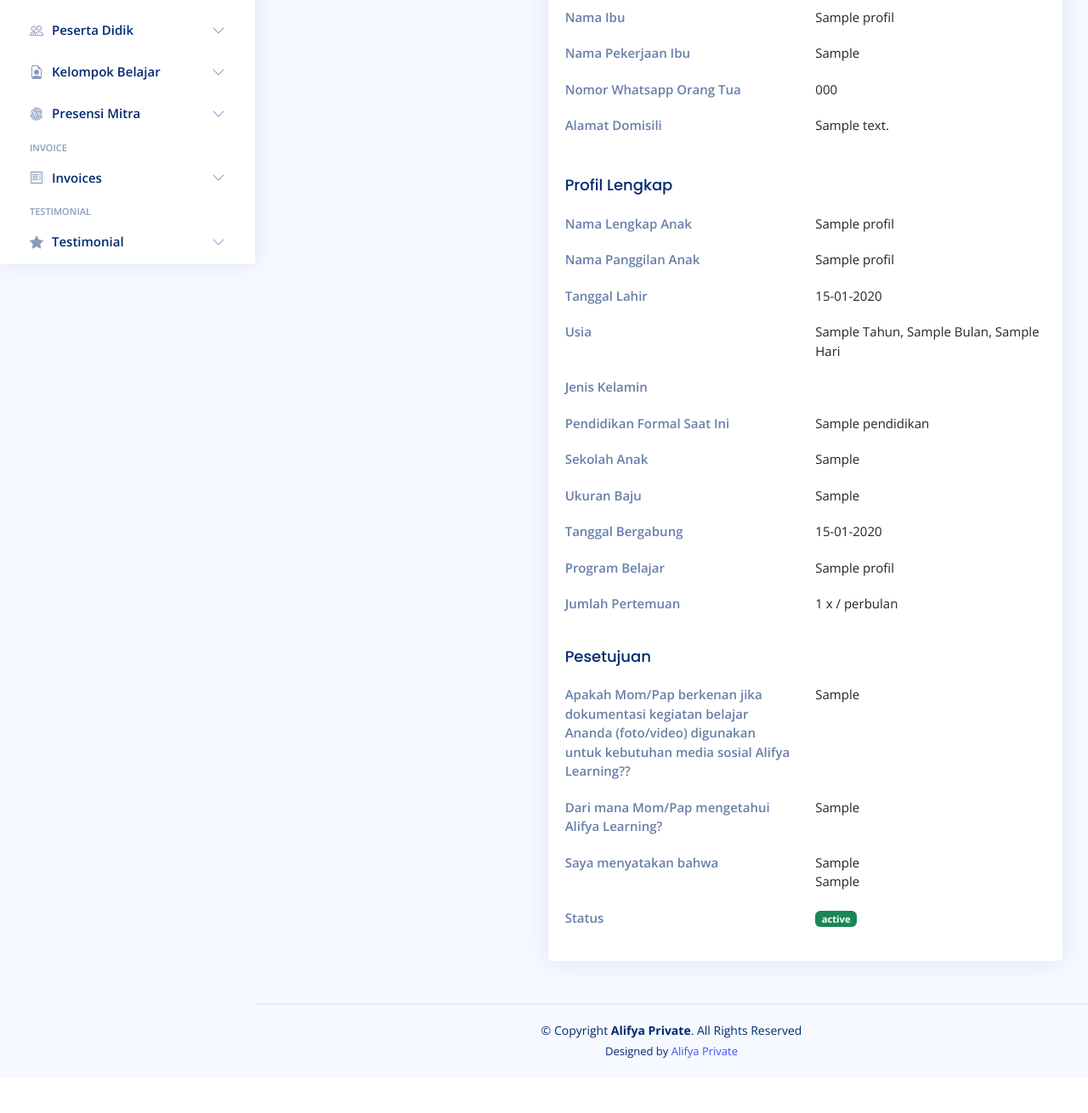
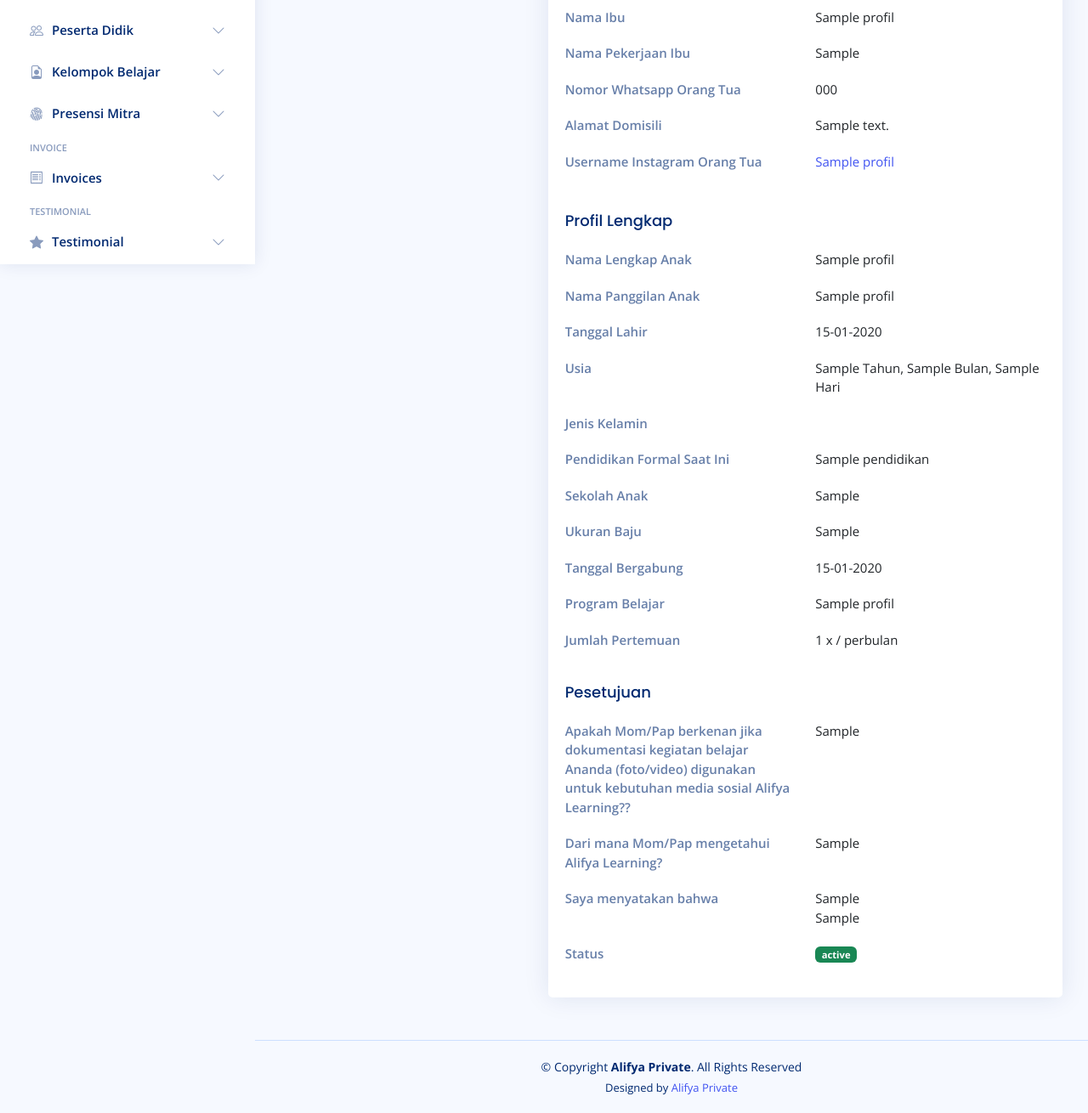
Before and after one commit to chanchanbayub/alifya_private, a CodeIgniter 4 app: template app/Views/ahl/profil_ahl_v.php in a window 1280 px wide. Shown: the part 489-1799 px from the top of the page at 85% size. Before the commit the page ends 1735 px from the top, so only its background shows below. Run offline with PHP 8.4 and a stand-in for CodeIgniter, Linux system fonts and the light colour scheme; the template is opened without the code that fills it: most values are stand-ins (such as "Sample title", 1, 10 or a date in 2020); grey boxes marked "Sample" are stand-in pictures; data that the repository does not hold is empty; some libraries are stand-ins or nearby versions.

Commit message:
memperbaiki tampilan profil murid

```diff
--- a/app/Views/ahl/profil_ahl_v.php
+++ b/app/Views/ahl/profil_ahl_v.php
@@ -83,6 +83,10 @@
                             <div class="row">
                                 <div class="col-lg-6 col-md-4 label">Alamat Domisili</div>
                                 <div class="col-lg-6 col-md-8"><?= $profil->alamat_domisili_anak ?></div>
+                            </div>
+                            <div class="row">
+                                <div class="col-lg-6 col-md-4 label">Username Instagram Orang Tua</div>
+                                <div class="col-lg-6 col-md-8"> <a href="https://www.instagram.com/<?= $profil->usersname_instagram ?>/" target="_blank"><?= $profil->usersname_instagram ?></a> </div>
                             </div>
 
                         </div>
```
Also changed, not shown: 4 other files.
